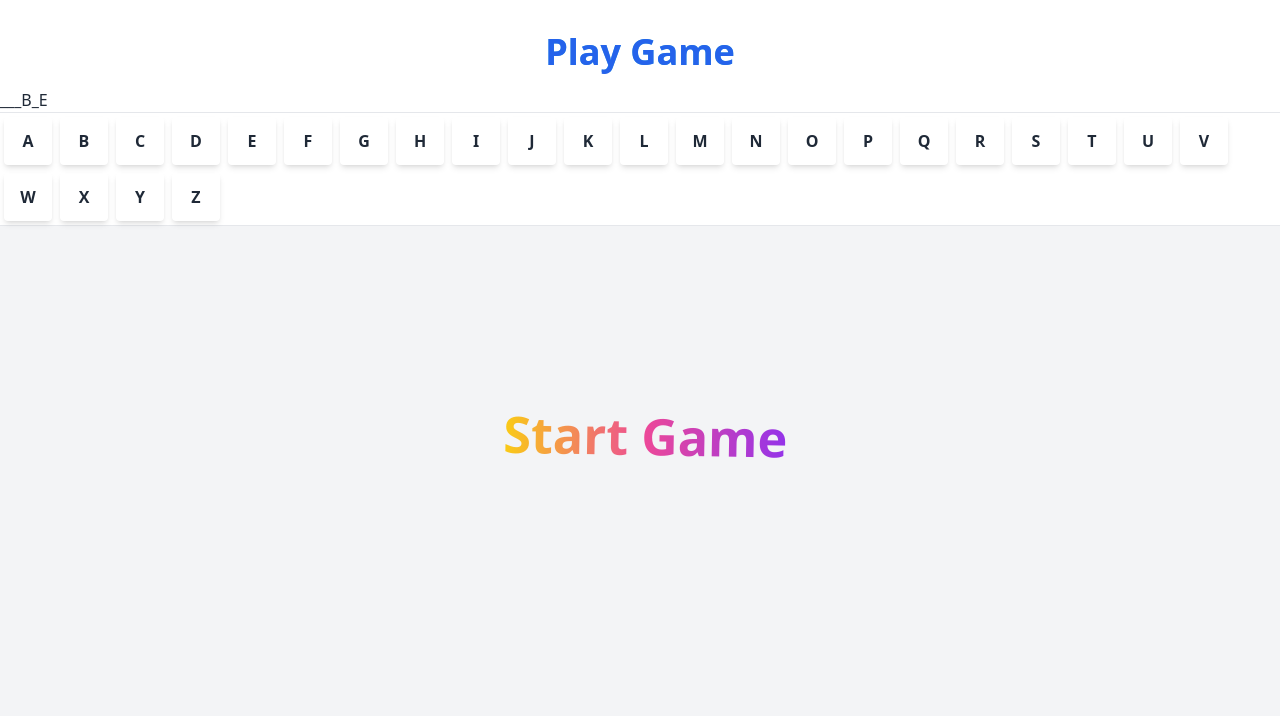
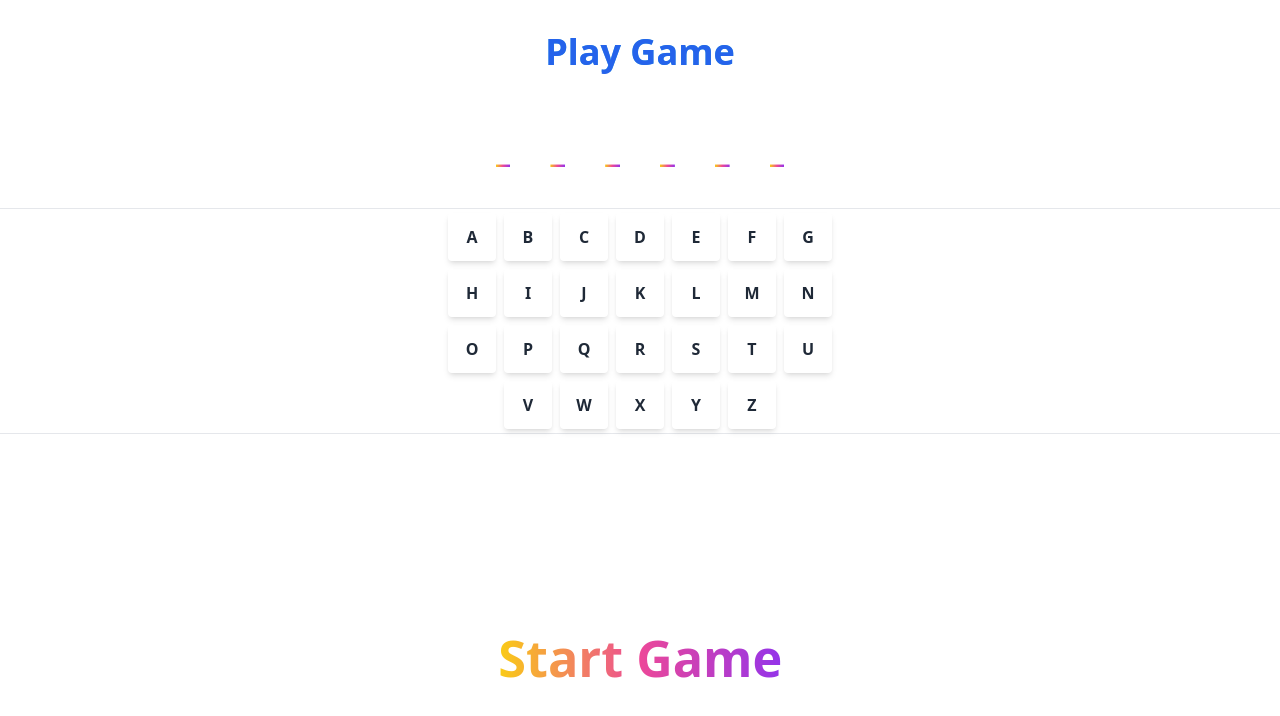
Before and after one commit to MohitKhubchandani/Hangman, a React (Vite) app: page /play in a window 1280 px wide. Shown: the top 716 px of the page. Built offline with nearby package versions, Linux system fonts and the light colour scheme.

Commit message:
Restructured UI

```diff
--- a/src/Components/LetterButtons/LetterButton.jsx
+++ b/src/Components/LetterButtons/LetterButton.jsx
@@ -1,12 +1,14 @@
 const Alphabets = new Array(26).fill('').map((element, index) => String.fromCharCode(65 + index))
 
-function LetterButtons({ usedLetters, onLetterClick }){
+function LetterButtons({ text, usedLetters, onLetterClick }){
+
+  const orignalCharacters = new Set(text.toUpperCase().split(''))
 
   const selectedLetters = new Set(usedLetters.join('').toUpperCase().split(''));
 
   const buttonStyle = function(letter){
     if(selectedLetters.has(letter)){
-      return "bg-gray-400 text-white font-bold py-2 px-4 rounded m-1 shadow-md cursor-not-allowed"
+      return `${orignalCharacters.has(letter) ? `bg-green-400 text-white font-bold py-2 px-4 rounded m-1 shadow-md` : `bg-gray-400 text-white font-bold py-2 px-4 rounded m-1 shadow-md cursor-not-allowed`}`
     }else{
       return ' black-white font-bold py-2 px-4 rounded m-1 shadow-md transition duration-300 ease-in-out hover:bg-blue-700 active:scale-95'
     }
@@ -14,29 +16,31 @@ function LetterButtons({ usedLetters, onLetterClick }){
 
   function handleClick(event){
     const character = event.target.value;
-    onLetterClick?.(value)
+    onLetterClick?.(character)
   }
 
 
   const buttons = Alphabets.map(letter => {
-  return(
-    <>
+    return (
       <button
         key={`button-${letter}`}
         value={letter}
         disabled={selectedLetters.has(letter)}
         onClick={handleClick}
-    className={`h-12 w-12 ${buttonStyle(letter)}`} >{letter}</button>
-    </>
-  )})
+        className={`h-12 w-12 ${buttonStyle(letter)}`}
+      >
+        {letter}
+      </button>
+    );
+  });
 
-
-  return(
-    <>
+  return (
+    <div className="flex justify-center">
+      <div className="flex w-1/3 flex-wrap justify-center">
         {buttons}
-    </>
-  )
-
+      </div>
+    </div>
+  );
 }
 
 export default LetterButtons
--- a/src/Components/MaskedText/MaskedText.jsx
+++ b/src/Components/MaskedText/MaskedText.jsx
@@ -5,11 +5,19 @@ function MaskedText({text, usedLetters}){
 
   return(
     <>
-    {letters.map((letter,index) => {
-      return (
-        <span key={`letter-${index}`} className='inline-block'>{letter}</span>
-      )
-     })}
+  <div className="flex justify-center items-center mt-4">
+  {letters.map((letter, index) => {
+    return (
+      <span
+        key={`letter-${index}`}
+        className="inline-block mx-5 text-4xl m-10 font-extrabold text-center transform bg-gradient-to-r from-yellow-400 via-pink-500 to-purple-600 text-transparent bg-clip-text"
+      >
+        {letter}
+      </span>
+    );
+  })}
+</div>
+
     </>
   )
 };
--- a/src/pages/PlayGame/PlayGame.jsx
+++ b/src/pages/PlayGame/PlayGame.jsx
@@ -1,34 +1,37 @@
 import { Link } from "react-router-dom";
 import MaskedText from "../../Components/MaskedText/MaskedText";
 import LetterButtons from "../../Components/LetterButtons/LetterButton";
+import {useState} from 'react'
 
 function PlayGame(){
+
+  const [usedLetters, setUsedLetters] = useState([]);
+
+  function handleLetterClick(letter){
+    setUsedLetters([...usedLetters, letter]);
+  }
+
   return(
     <div >
       <h1 className="text-4xl font-extrabold text-center text-blue-600 mb-4 mt-8 bg-clip-text bg-gradient-to-r from-blue-500 to-teal-400">Play Game</h1>
 
-      <MaskedText text={'humble'} usedLetters={['b', 'e']}/>
+      <MaskedText text="humble" usedLetters={usedLetters}/>
       <hr />
 
-      <LetterButtons usedLetters={[]}/>
+      <LetterButtons text="humble" usedLetters={usedLetters} onLetterClick={handleLetterClick}/>
       <hr />
 
 
 
-<div class="flex justify-center min-h-screen bg-gray-100">
+<div className="flex justify-center">
   <Link
     to='/start'
-    className="text-5xl font-extrabold text-center text-transparent bg-clip-text bg-gradient-to-r from-yellow-400 via-pink-500 to-purple-600 transform rotate-1 scale-105 transition-transform duration-300 ease-in-out hover:scale-110 hover:bg-gradient-to-br hover:from-yellow-500 hover:via-pink-600 hover:to-purple-700 hover:underline hover:text-black mt-30"
+    className="text-5xl font-extrabold text-center text-transparent bg-clip-text bg-gradient-to-r from-yellow-400 via-pink-500 to-purple-600 transform scale-105 transition-transform duration-300 ease-in-out hover:scale-110 hover:bg-gradient-to-br hover:from-yellow-500 hover:via-pink-600 hover:to-purple-700 hover:underline hover:text-black mt-30"
     style={{ marginTop: '200px' }}
   >
     Start Game
   </Link>
 </div>
-
-
-
-
-
     </div>
   );
 };
```
Lines whose indentation alone changed are shown as unchanged.
